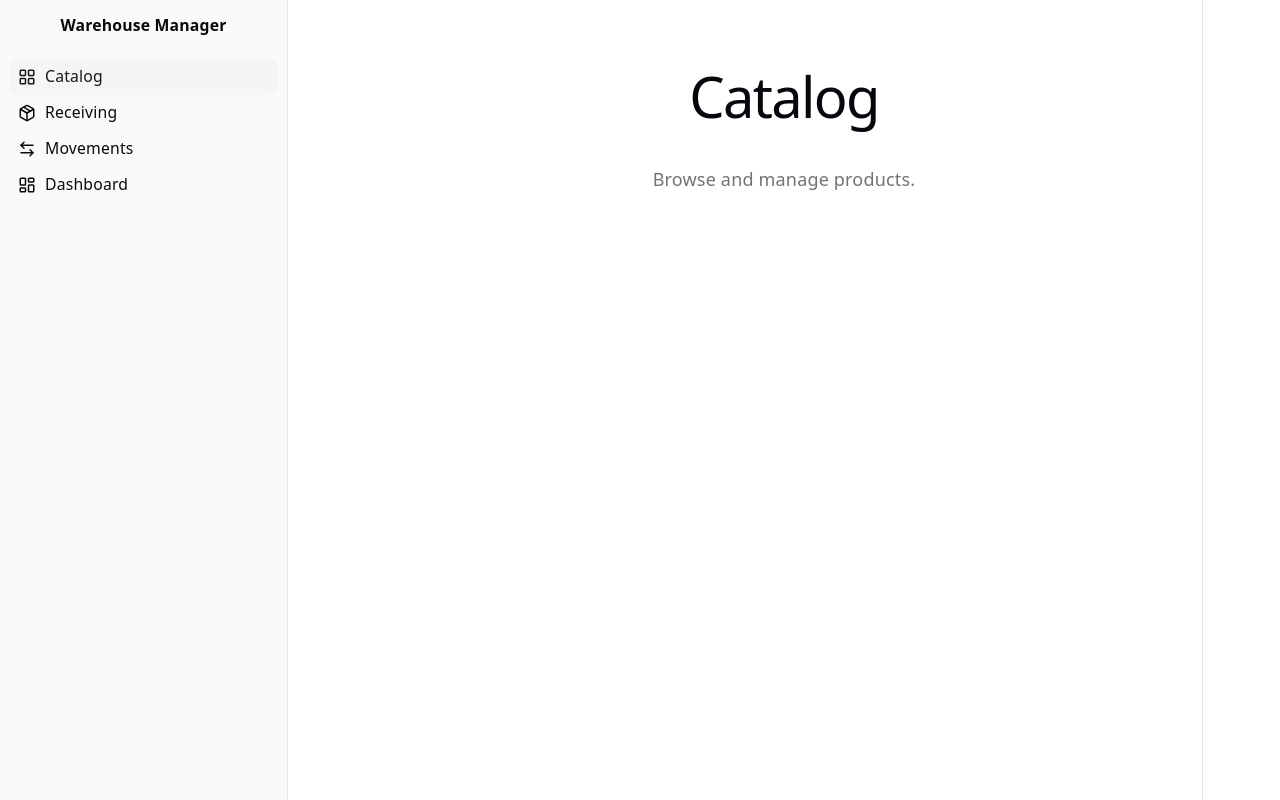
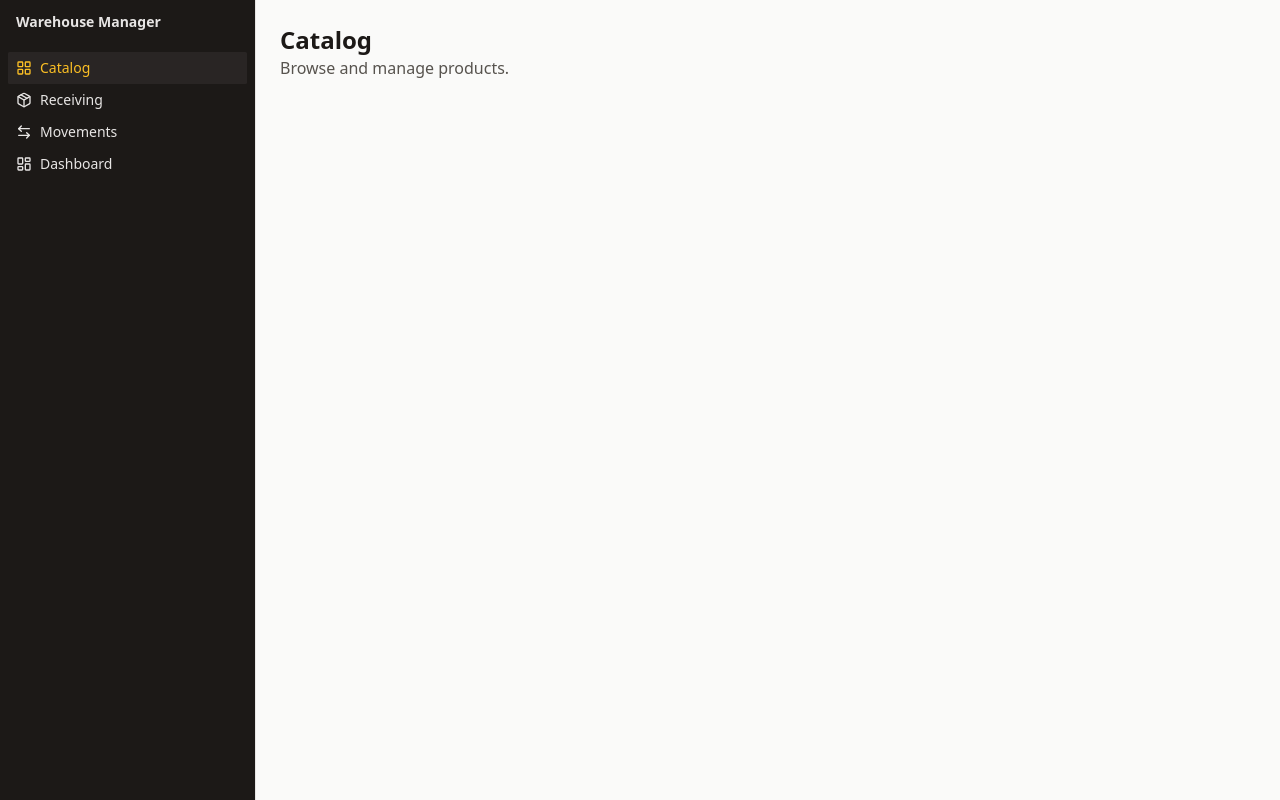
Before and after one commit to Oleksandr-Perekhrest/inventory-react-rtk, a React (Vite) app: page /catalog in a window 1280 px wide. Built offline with nearby package versions, Linux system fonts and the light colour scheme.

Commit message:
feat: apply warehouse theme (#6)

```diff
--- a/package.json
+++ b/package.json
@@ -16,7 +16,8 @@
     "format:check": "prettier --check ."
   },
   "dependencies": {
-    "@fontsource-variable/geist": "^5.3.0",
+    "@fontsource-variable/ibm-plex-sans": "^5.3.0",
+    "@fontsource/ibm-plex-mono": "^5.3.0",
     "@tanstack/react-router": "^1.170.46",
     "class-variance-authority": "^0.7.1",
     "cn": "^0.5.2",
--- a/src/index.css
+++ b/src/index.css
@@ -1,186 +1,61 @@
 @import "tailwindcss";
 @import "tw-animate-css";
 @import "shadcn/tailwind.css";
-@import "@fontsource-variable/geist";
+@import "@fontsource-variable/ibm-plex-sans";
+@import "@fontsource/ibm-plex-mono/400.css";
+@import "@fontsource/ibm-plex-mono/500.css";
+@import "@fontsource/ibm-plex-mono/600.css";
 
 @custom-variant dark (&:is(.dark *));
 
 :root {
-    --text: #6b6375;
-    --text-h: #08060d;
-    --bg: #fff;
-    --border: oklch(0.922 0 0);
-    --code-bg: #f4f3ec;
-    --accent: oklch(0.97 0 0);
-    --accent-bg: rgba(170, 59, 255, 0.1);
-    --accent-border: rgba(170, 59, 255, 0.5);
-    --social-bg: rgba(244, 243, 236, 0.5);
-    --shadow:
-        rgba(0, 0, 0, 0.1) 0 10px 15px -3px, rgba(0, 0, 0, 0.05) 0 4px 6px -2px;
-
-    --sans: system-ui, "Segoe UI", Roboto, sans-serif;
-    --heading: system-ui, "Segoe UI", Roboto, sans-serif;
-    --mono: ui-monospace, Consolas, monospace;
-
-    font: 18px/145% var(--sans);
-    letter-spacing: 0.18px;
-    color-scheme: light dark;
-    color: var(--text);
-    background: var(--bg);
-    font-synthesis: none;
-    text-rendering: optimizeLegibility;
+    color-scheme: light;
     -webkit-font-smoothing: antialiased;
     -moz-osx-font-smoothing: grayscale;
 
-    @media (max-width: 1024px) {
-        font-size: 16px;
-    }
-
-    --background: oklch(1 0 0);
-
-    --foreground: oklch(0.145 0 0);
-
-    --card: oklch(1 0 0);
-
-    --card-foreground: oklch(0.145 0 0);
-
-    --popover: oklch(1 0 0);
-
-    --popover-foreground: oklch(0.145 0 0);
-
-    --primary: oklch(0.205 0 0);
-
-    --primary-foreground: oklch(0.985 0 0);
-
-    --secondary: oklch(0.97 0 0);
-
-    --secondary-foreground: oklch(0.205 0 0);
-
-    --muted: oklch(0.97 0 0);
-
-    --muted-foreground: oklch(0.556 0 0);
-
-    --accent-foreground: oklch(0.205 0 0);
-
-    --destructive: oklch(0.577 0.245 27.325);
-
-    --input: oklch(0.922 0 0);
-
-    --ring: oklch(0.708 0 0);
-
-    --chart-1: oklch(0.87 0 0);
-
-    --chart-2: oklch(0.556 0 0);
-
-    --chart-3: oklch(0.439 0 0);
-
-    --chart-4: oklch(0.371 0 0);
-
-    --chart-5: oklch(0.269 0 0);
-
-    --radius: 0.625rem;
-
-    --sidebar: oklch(0.985 0 0);
-
-    --sidebar-foreground: oklch(0.145 0 0);
-
-    --sidebar-primary: oklch(0.205 0 0);
-
-    --sidebar-primary-foreground: oklch(0.985 0 0);
-
-    --sidebar-accent: oklch(0.97 0 0);
-
-    --sidebar-accent-foreground: oklch(0.205 0 0);
-
-    --sidebar-border: oklch(0.922 0 0);
-
-    --sidebar-ring: oklch(0.708 0 0);
-}
-
-@media (prefers-color-scheme: dark) {
-    :root {
-        --text: #9ca3af;
-        --text-h: #f3f4f6;
-        --bg: #16171d;
-        --border: #2e303a;
-        --code-bg: #1f2028;
-        --accent: #c084fc;
-        --accent-bg: rgba(192, 132, 252, 0.15);
-        --accent-border: rgba(192, 132, 252, 0.5);
-        --social-bg: rgba(47, 48, 58, 0.5);
-        --shadow:
-            rgba(0, 0, 0, 0.4) 0 10px 15px -3px,
-            rgba(0, 0, 0, 0.25) 0 4px 6px -2px;
-    }
-
-    #social .button-icon {
-        filter: invert(1) brightness(2);
-    }
-}
-
-#root {
-    width: 1126px;
-    max-width: 100%;
-    margin: 0 auto;
-    text-align: center;
-    border-inline: 1px solid var(--border);
-    min-height: 100svh;
-    display: flex;
-    flex-direction: column;
-    box-sizing: border-box;
-}
-
-body {
-    margin: 0;
-}
-
-h1,
-h2 {
-    font-family: var(--heading);
-    font-weight: 500;
-    color: var(--text-h);
-}
-
-h1 {
-    font-size: 56px;
-    letter-spacing: -1.68px;
-    margin: 32px 0;
-    @media (max-width: 1024px) {
-        font-size: 36px;
-        margin: 20px 0;
-    }
-}
-h2 {
-    font-size: 24px;
-    line-height: 118%;
-    letter-spacing: -0.24px;
-    margin: 0 0 8px;
-    @media (max-width: 1024px) {
-        font-size: 20px;
-    }
-}
-p {
-    margin: 0;
-}
-
-code,
-.counter {
-    font-family: var(--mono);
-    display: inline-flex;
-    border-radius: 4px;
-    color: var(--text-h);
-}
-
-code {
-    font-size: 15px;
-    line-height: 135%;
-    padding: 4px 8px;
-    background: var(--code-bg);
+    --background: #fafaf9;
+    --foreground: #1c1917;
+    --card: #ffffff;
+    --card-foreground: #1c1917;
+    --popover: #ffffff;
+    --popover-foreground: #1c1917;
+    --primary: #f59e0b;
+    --primary-foreground: #1c1917;
+    --secondary: #f5f5f4;
+    --secondary-foreground: #1c1917;
+    --muted: #f5f5f4;
+    --muted-foreground: #57534e;
+    --accent: #fef3c7;
+    --accent-foreground: #78350f;
+    --destructive: #b91c1c;
+    --border: #e7e5e4;
+    --input: #d6d3d1;
+    --ring: #d97706;
+    --radius: 0.125rem;
+    --chart-1: #d97706;
+    --chart-2: #57534e;
+    --chart-3: #f59e0b;
+    --chart-4: #a8a29e;
+    --chart-5: #78350f;
+    --sidebar: #1c1917;
+    --sidebar-foreground: #e7e5e4;
+    --sidebar-primary: #f59e0b;
+    --sidebar-primary-foreground: #1c1917;
+    --sidebar-accent: #292524;
+    --sidebar-accent-foreground: #fbbf24;
+    --sidebar-border: #44403c;
+    --sidebar-ring: #d97706;
+    --warning: #fef3c7;
+    --warning-foreground: #92400e;
+    --stock-out: #1c1917;
+    --stock-out-foreground: #ffffff;
 }
 
 @theme inline {
     --font-heading: var(--font-sans);
-    --font-sans: "Geist Variable", sans-serif;
+    --font-sans:
+        "IBM Plex Sans Variable", system-ui, "Segoe UI", Roboto, sans-serif;
+    --font-mono: "IBM Plex Mono", ui-monospace, Consolas, monospace;
     --color-sidebar-ring: var(--sidebar-ring);
     --color-sidebar-border: var(--sidebar-border);
     --color-sidebar-accent-foreground: var(--sidebar-accent-foreground);
@@ -212,6 +87,10 @@ code {
     --color-card: var(--card);
     --color-foreground: var(--foreground);
     --color-background: var(--background);
+    --color-warning-foreground: var(--warning-foreground);
+    --color-warning: var(--warning);
+    --color-stock-out-foreground: var(--stock-out-foreground);
+    --color-stock-out: var(--stock-out);
     --radius-sm: calc(var(--radius) * 0.6);
     --radius-md: calc(var(--radius) * 0.8);
     --radius-lg: var(--radius);
```
Also changed, not shown: 1 other file (tests, documents, lock files or other folders).
